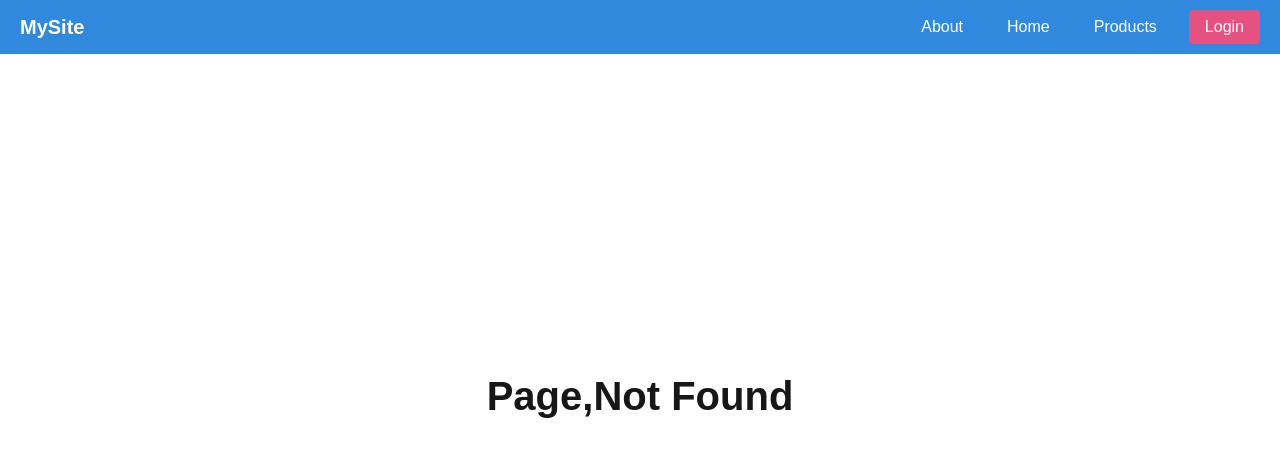
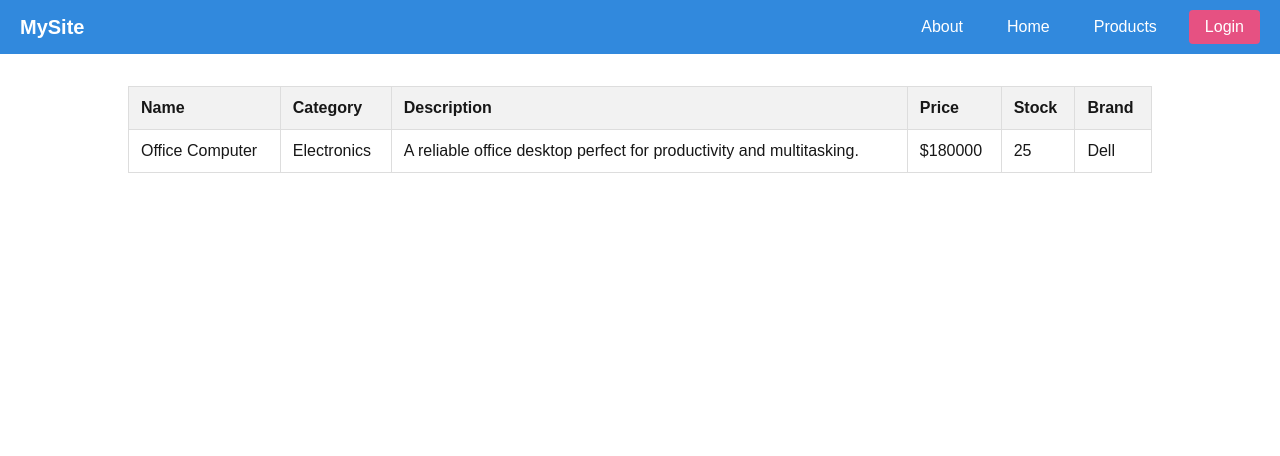
Before and after one commit to nirmit-successiveTech/ReactJs-Training, a Next.js app in the folder assignment-1/my-app/: page /day-3/products/1 in a window 1280 px wide. Before the commit this address had no page. Shown: the top 456 px of the page. Built offline with nearby package versions, Linux system fonts and the light colour scheme.

Commit message:
assignment-3 completed

```diff
--- /dev/null
+++ b/assignment-1/my-app/src/app/day-3/context/AuthContext.jsx
@@ -0,0 +1,15 @@
+"use client"
+import { createContext, useContext, useState } from "react"
+
+
+const AuthContext = createContext();
+export const useAuth=()=> useContext(AuthContext);
+
+export default function AuthProvider({children}){
+    const [flag,setflag]=useState(false);
+    return(
+        <AuthContext.Provider value={{flag,setflag}}>
+            {children}
+        </AuthContext.Provider>
+    )
+}
--- /dev/null
+++ b/assignment-1/my-app/src/app/day-3/context/ThemeProvider.jsx
@@ -0,0 +1,29 @@
+"use client"
+import { useTheme } from "@/app/day-2/context/ThemeContext";
+import { createContext, useContext, useState } from "react"
+
+const ThemeContext = createContext();
+export const useMyTheme =()=>useContext(ThemeContext);
+
+
+export default function ThemeProvider({children}){
+const [theme,settheme]=useState('light')
+        const style={
+        light:{
+            backgroundColor: 'rgb(250, 249, 246)',
+            height: '100vh',
+
+        },
+        dark:{
+            backgroundColor:'black',
+            height: '100vh',
+            color: 'white',
+        }
+    }
+
+    return(
+        <ThemeContext.Provider value={{style,theme,settheme}}>
+        {children}
+        </ThemeContext.Provider>
+    )
+}
--- /dev/null
+++ b/assignment-1/my-app/src/app/day-3/layout.js
@@ -0,0 +1,16 @@
+
+import AuthProvider from "./context/AuthContext.jsx";
+import ThemeProvider from "./context/ThemeProvider.jsx";
+
+export default function Layout({children}){
+    return(
+        <>
+        <ThemeProvider>
+         <AuthProvider>
+            {children}
+        </AuthProvider>
+        </ThemeProvider>
+
+        </>
+    )
+}
--- /dev/null
+++ b/assignment-1/my-app/src/app/day-3/myproducts.js
@@ -0,0 +1,60 @@
+  const products = [
+  {
+    id: 1,
+    name: 'Gaming Computer',
+    description: 'A high-performance gaming computer with the latest graphics card and processor.',
+    category: 'Electronics',
+    price: 250000,
+    image: 'https://source.unsplash.com/featured/?gaming,computer',
+    stock: 10,
+    brand: 'Alienware',
+    rating: 4.7
+  },
+  {
+    id: 2,
+    name: 'Office Computer',
+    description: 'A reliable office desktop perfect for productivity and multitasking.',
+    category: 'Electronics',
+    price: 180000,
+    image: 'https://source.unsplash.com/featured/?office,computer',
+    stock: 25,
+    brand: 'Dell',
+    rating: 4.3
+  },
+  {
+    id: 3,
+    name: 'Ultra HD Television',
+    description: '55-inch 4K Ultra HD Smart TV with HDR support and streaming apps.',
+    category: 'Electronics',
+    price: 5000,
+    image: 'https://source.unsplash.com/featured/?television',
+    stock: 15,
+    brand: 'Samsung',
+    rating: 4.6
+  },
+  {
+    id: 4,
+    name: 'All-in-One Computer',
+    description: 'Space-saving all-in-one computer with touchscreen and wireless keyboard.',
+    category: 'Electronics',
+    price: 220000,
+    image: 'https://source.unsplash.com/featured/?all-in-one,computer',
+    stock: 8,
+    brand: 'HP',
+    rating: 4.4
+  },
+  {
+    id: 5,
+    name: 'Compact Desktop',
+    description: 'Compact desktop PC suitable for home and student use.',
+    category: 'Electronics',
+    price: 120000,
+    image: 'https://source.unsplash.com/featured/?desktop,computer',
+    stock: 30,
+    brand: 'Lenovo',
+    rating: 4.2
+  }
+];
+
+
+    export default products;
--- /dev/null
+++ b/assignment-1/my-app/src/app/day-3/products/[id]/page.jsx
@@ -0,0 +1,56 @@
+"use client";
+
+import { useParams } from "next/navigation";
+import products from "../../myproducts";
+
+export default function ProductDetails() {
+  const { id } = useParams();
+
+  const product = products[id];
+
+  if (!product) {
+    return (
+      <div style={{ textAlign: "center", marginTop: "2rem" }}>
+        <h2>Product not found</h2>
+      </div>
+    );
+  }
+
+  return (
+    <div style={{ display: "flex", justifyContent: "center", marginTop: "2rem" }}>
+      <table style={{ borderCollapse: "collapse", width: "80%", textAlign: "left" }}>
+        <thead>
+          <tr style={{ backgroundColor: "#f2f2f2" }}>
+            <th style={thStyle}>Name</th>
+            <th style={thStyle}>Category</th>
+            <th style={thStyle}>Description</th>
+            <th style={thStyle}>Price</th>
+            <th style={thStyle}>Stock</th>
+            <th style={thStyle}>Brand</th>
+          </tr>
+        </thead>
+        <tbody>
+          <tr>
+            <td style={tdStyle}>{product.name}</td>
+            <td style={tdStyle}>{product.category}</td>
+            <td style={tdStyle}>{product.description}</td>
+            <td style={tdStyle}>${product.price}</td>
+            <td style={tdStyle}>{product.stock}</td>
+            <td style={tdStyle}>{product.brand}</td>
+          </tr>
+        </tbody>
+      </table>
+    </div>
+  );
+}
+
+const thStyle = {
+  padding: "12px",
+  border: "1px solid #ddd",
+  fontWeight: "bold",
+};
+
+const tdStyle = {
+  padding: "12px",
+  border: "1px solid #ddd",
+};
```
Also changed, not shown: assignment-1/my-app/src/app/day-3/aboutpage/page.jsx (added, +35 -0 lines), assignment-1/my-app/src/app/day-3/dashboard/page.jsx (added, +7 -0 lines), assignment-1/my-app/src/app/day-3/dashboard/profile/page.jsx (added, +7 -0 lines), assignment-1/my-app/src/app/day-3/dashboard/setting/page.jsx (added, +7 -0 lines), assignment-1/my-app/src/app/day-3/login/page.jsx (added, +56 -0 lines), assignment-1/my-app/src/app/day-3/page.jsx (added, +19 -0 lines), assignment-1/my-app/src/app/day-3/products/page.jsx (added, +21 -0 lines).
